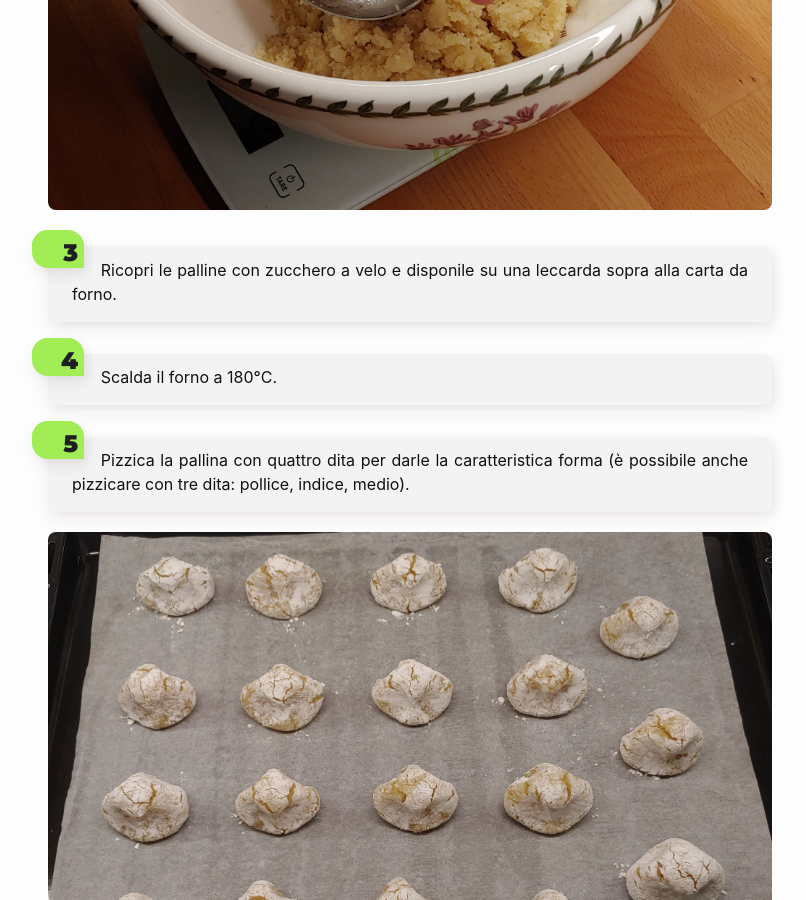
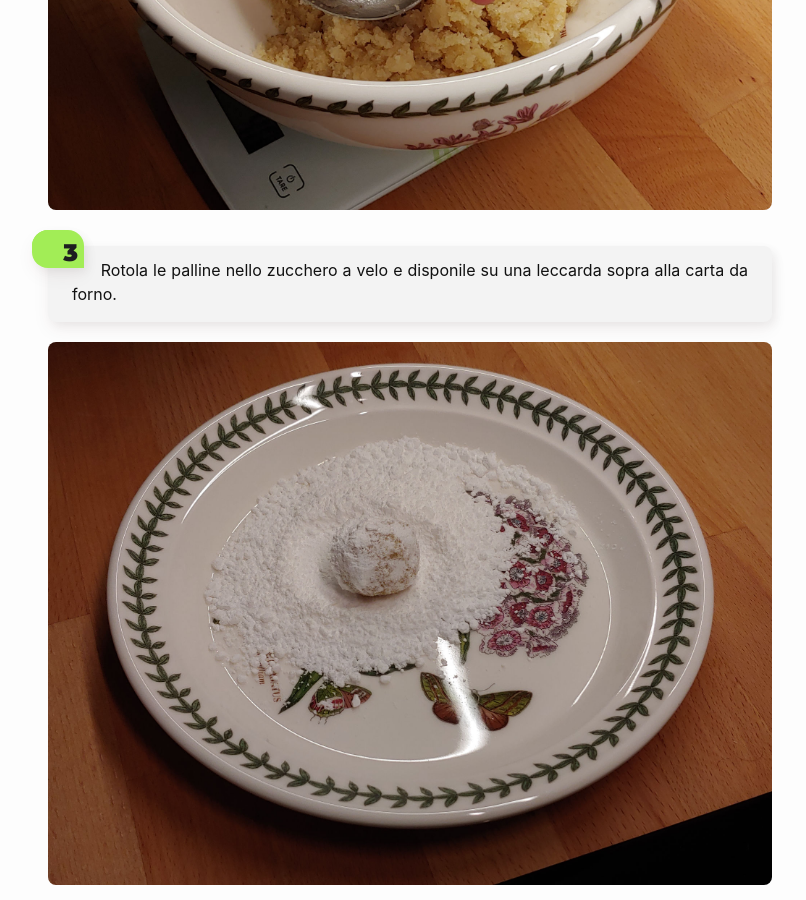
Before and after one commit to Pitrified/cookbook, a Jekyll site: the page built from ghpages/_posts/dolci/2021-03-05-dolci_alle_mandorle.md, in a window 1280 px wide and 900 px high, scrolled down 2989 px. Shown: the whole window, without its empty margins (238-1044 px from the left). Built offline with Jekyll 4.4.1, drawn with Linux system fonts in a browser that asks for light colours.

Commit message:
Add better ROTOLA

```diff
--- a/ghpages/_posts/dolci/2021-03-05-dolci_alle_mandorle.md
+++ b/ghpages/_posts/dolci/2021-03-05-dolci_alle_mandorle.md
@@ -50,7 +50,11 @@ steps:
       alttext: Una pallina di preparato.
     - type: text
       instruction: >
-        Ricopri le palline con zucchero a velo e disponile su una leccarda sopra alla carta da forno.
+        Rotola le palline nello zucchero a velo
+        e disponile su una leccarda sopra alla carta da forno.
+    - type: image
+      filename: dolcetti_mandorle/dolcetti_mandorle_rotola.jpg
+      alttext: Rotola le palline nello zucchero a velo.
     - type: text
       instruction: >
         Scalda il forno a 180°C.
```
Also changed, not shown: ghpages/assets/images/dolcetti_mandorle/dolcetti_mandorle_rotola.jpg (added).
